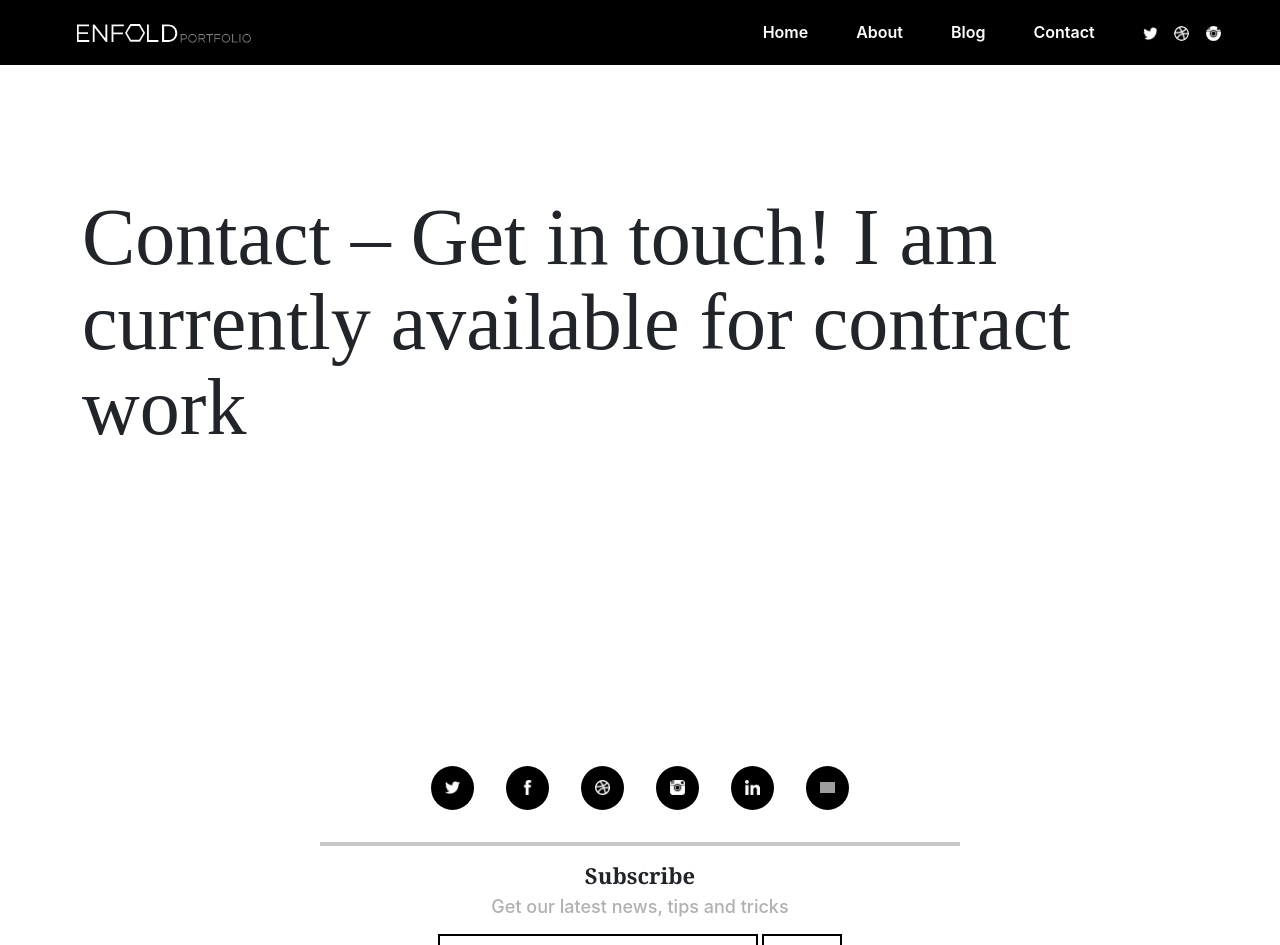
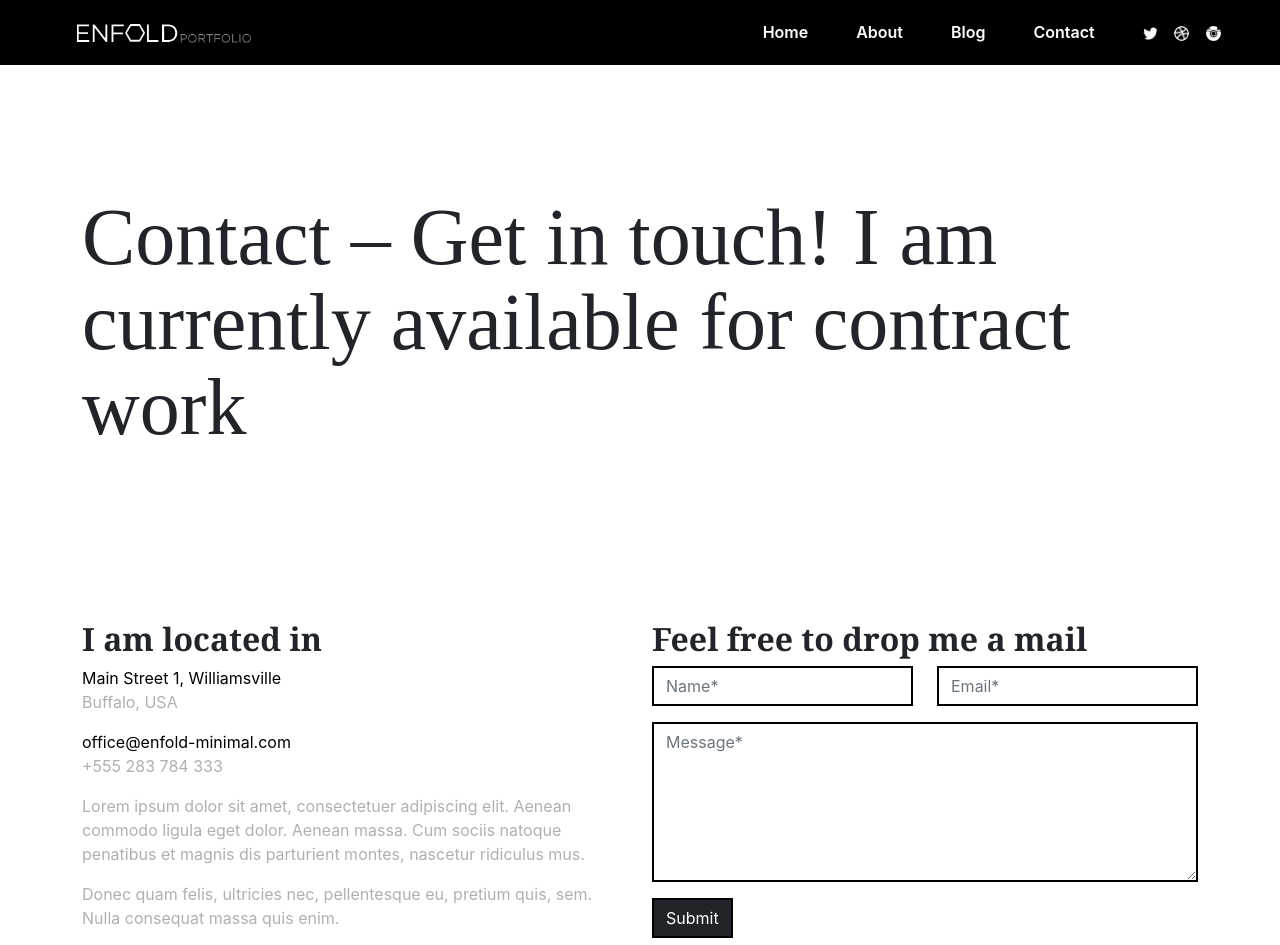
Before and after one commit to shakibfarzan/Midterm_Project, a React (Create React App) app: page /contact in a window 1280 px wide. Shown: the top 945 px of the page. Built offline with nearby package versions, Linux system fonts and the light colour scheme; grey boxes are pictures that could not be loaded.

Commit message:
contact page completed

```diff
--- a/package.json
+++ b/package.json
@@ -7,6 +7,7 @@
     "@testing-library/jest-dom": "^5.16.1",
     "@testing-library/react": "^12.1.2",
     "@testing-library/user-event": "^13.5.0",
+    "leaflet": "^1.7.1",
     "react": "^17.0.2",
     "react-dom": "^17.0.2",
     "react-router-dom": "^5.3.0",
@@ -41,6 +42,7 @@
     ]
   },
   "devDependencies": {
+    "@types/leaflet": "^1.7.6",
     "gh-pages": "^3.2.3"
   }
 }
--- a/public/index.html
+++ b/public/index.html
@@ -15,6 +15,12 @@
       user's mobile device or desktop. See https://developers.google.com/web/fundamentals/web-app-manifest/
     -->
     <link rel="manifest" href="%PUBLIC_URL%/manifest.json" />
+    <link
+      rel="stylesheet"
+      href="https://unpkg.com/leaflet@1.7.1/dist/leaflet.css"
+      integrity="sha512-xodZBNTC5n17Xt2atTPuE1HxjVMSvLVW9ocqUKLsCC5CXdbqCmblAshOMAS6/keqq/sMZMZ19scR4PsZChSR7A=="
+      crossorigin=""
+    />
     <link
       href="https://cdn.jsdelivr.net/npm/bootstrap@5.1.2/dist/css/bootstrap.min.css"
       rel="stylesheet"
--- a/src/App.css
+++ b/src/App.css
@@ -209,7 +209,8 @@ hr {
 }
 
 input,
-button {
+button,
+textarea {
   border-radius: 0 !important;
   border: solid 2px black !important;
   box-shadow: none !important;
@@ -323,6 +324,25 @@ footer {
   margin-bottom: 2rem;
 }
 
+/* Contact page */
+
+form .form-control {
+  width: 100%;
+}
+
+form > * {
+  margin-bottom: 1rem;
+}
+
+.contact-page {
+  margin-bottom: 8rem;
+}
+
+#map {
+  height: 80vh;
+  width: 100%;
+  box-shadow: 0 0px 20px -3px #b0b0b0;
+}
 @media (min-width: 576px) {
   .navbar-expand-sm .navbar-nav {
     width: 85%;
--- /dev/null
+++ b/src/components/common/form.jsx
@@ -0,0 +1,46 @@
+import React from "react";
+
+const Form = ({ data }) => {
+  const firstInput = data[0];
+  const secondInput = data[1];
+  const textArea = data[2];
+  return (
+    <form>
+      <div className="row">
+        <div className="col">
+          <input
+            type={firstInput.type}
+            className="form-control"
+            placeholder={firstInput.placeholder}
+            name={firstInput.name}
+          />
+        </div>
+        <div className="col">
+          <input
+            type={secondInput.type}
+            className="form-control"
+            placeholder={secondInput.placeholder}
+            name={secondInput.name}
+          />
+        </div>
+      </div>
+      <div className="row">
+        <div className="col">
+          <textarea
+            className="form-control"
+            rows="6"
+            id={textArea.id}
+            name={textArea.name}
+            placeholder={textArea.placeholder}
+            style={{ width: "100%" }}
+          ></textarea>
+        </div>
+      </div>
+      <button type="submit" className="btn btn-dark">
+        Submit
+      </button>
+    </form>
+  );
+};
+
+export default Form;
--- a/src/components/contactPage.jsx
+++ b/src/components/contactPage.jsx
@@ -1,12 +1,78 @@
-import React from "react";
+import React, { useEffect } from "react";
 import Content from "./common/content";
+import TextContent from "./common/textContent";
+import Form from "./common/form";
+import L from "leaflet";
 
 const ContactPage = () => {
+  useEffect(() => {
+    const map = L.map("map").setView([42.963947, -78.737808], 13);
+    L.tileLayer(
+      "https://tiles.stadiamaps.com/tiles/alidade_smooth_dark/{z}/{x}/{y}{r}.png",
+      {
+        attribution:
+          '&copy; <a href="https://www.openstreetmap.org/copyright">OpenStreetMap</a> contributors',
+      }
+    ).addTo(map);
+    L.marker([42.963947, -78.737808]).addTo(map).bindPopup("Williamsville");
+  }, []);
   return (
     <>
       <Content>
         Contact – Get in touch! I am currently available for contract work
       </Content>
+      <div className="contact-page row">
+        <div className="col">
+          <TextContent
+            title={"I am located in"}
+            paragraphs={[
+              {
+                id: 1,
+                content: (
+                  <>
+                    <span style={{ color: "black", display: "block" }}>
+                      Main Street 1, Williamsville
+                    </span>
+                    Buffalo, USA
+                  </>
+                ),
+              },
+              {
+                id: 2,
+                content: (
+                  <>
+                    <span style={{ color: "black", display: "block" }}>
+                      office@enfold-minimal.com
+                    </span>
+                    +555 283 784 333
+                  </>
+                ),
+              },
+              {
+                id: 3,
+                content:
+                  "Lorem ipsum dolor sit amet, consectetuer adipiscing elit. Aenean commodo ligula eget dolor. Aenean massa. Cum sociis natoque penatibus et magnis dis parturient montes, nascetur ridiculus mus.",
+              },
+              {
+                id: 4,
+                content:
+                  "Donec quam felis, ultricies nec, pellentesque eu, pretium quis, sem. Nulla consequat massa quis enim.",
+              },
+            ]}
+          />
+        </div>
+        <div className="col">
+          <h2 className="text-content-title">Feel free to drop me a mail</h2>
+          <Form
+            data={[
+              { type: "text", name: "name", placeholder: "Name*" },
+              { type: "email", placeholder: "Email*", name: "email" },
+              { id: "textarea", name: "textarea", placeholder: "Message*" },
+            ]}
+          />
+        </div>
+      </div>
+      <div id="map"></div>
     </>
   );
 };
```
Also changed, not shown: 1 other file (tests, documents, lock files or other folders).
